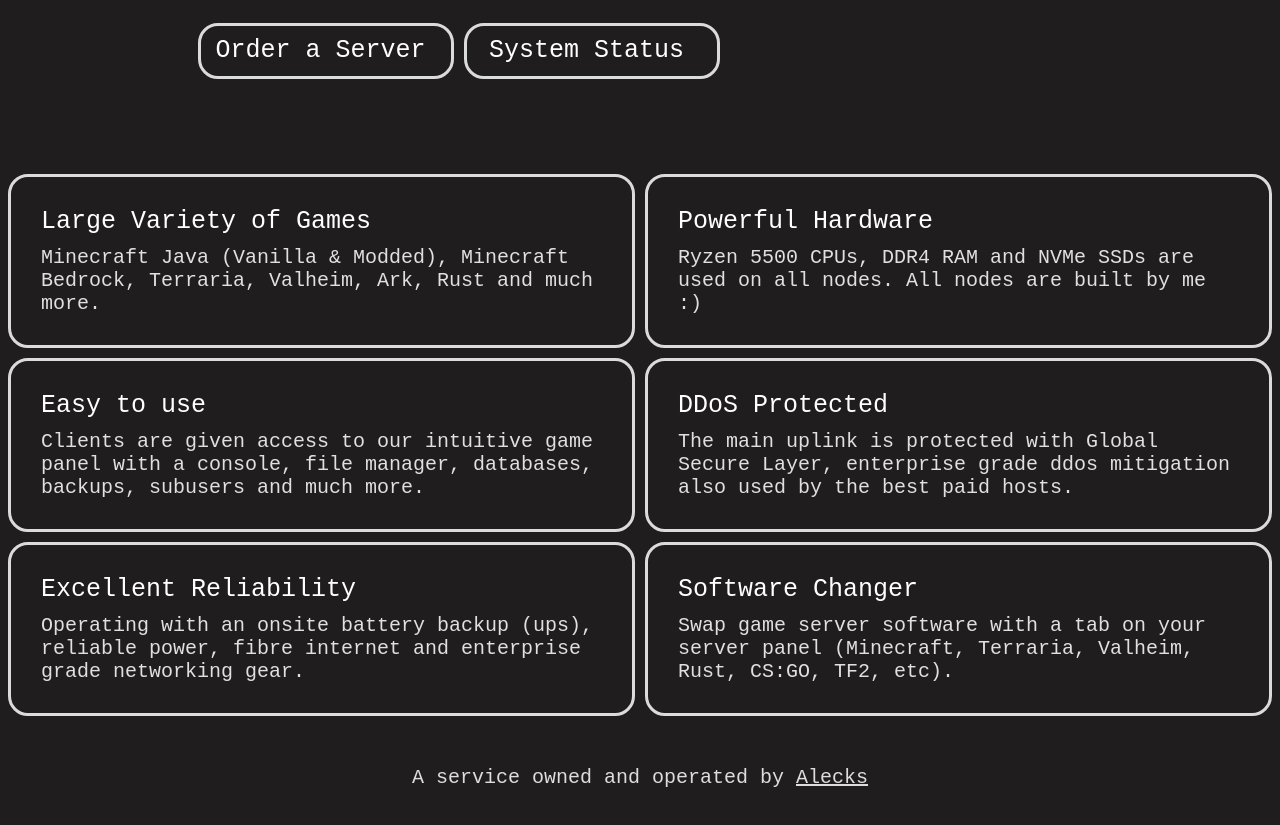
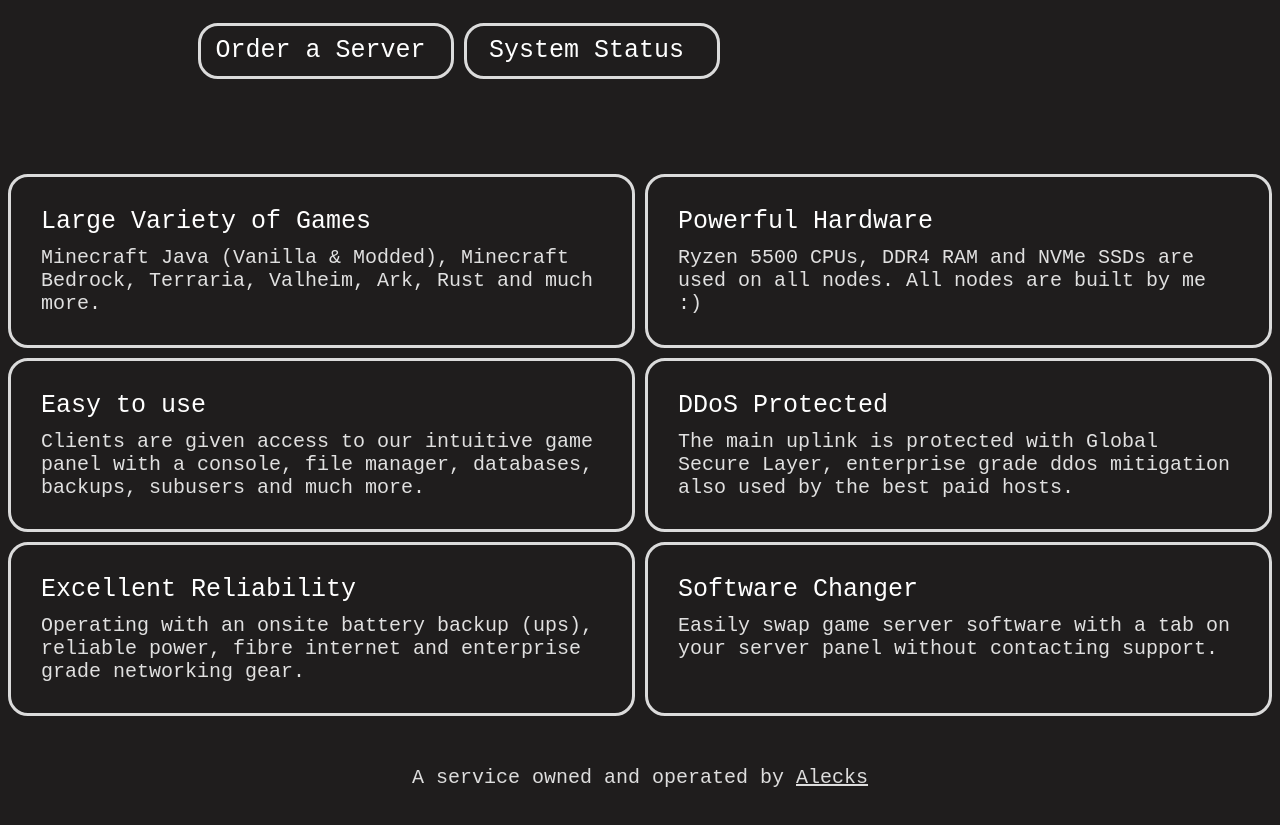
Before and after one commit to Alecks20/alecks.host, a plain HTML site: page index.html in a window 1280 px wide. Shown: the part 450-1275 px from the top of the page. Drawn offline with Linux system fonts and the light colour scheme.

Commit message:
Reduce repetition in cards

```diff
--- a/index.html
+++ b/index.html
@@ -55,7 +55,7 @@
      </div>
      <div class="box">
         <p class="box-title">Software Changer</p>
-        <p class="box-description">Swap game server software with a tab on your server panel (Minecraft, Terraria, Valheim, Rust, CS:GO, TF2, etc).</p>
+        <p class="box-description">Easily swap game server software with a tab on your server panel without contacting support.</p>
      </div>
     </div>
 
```
